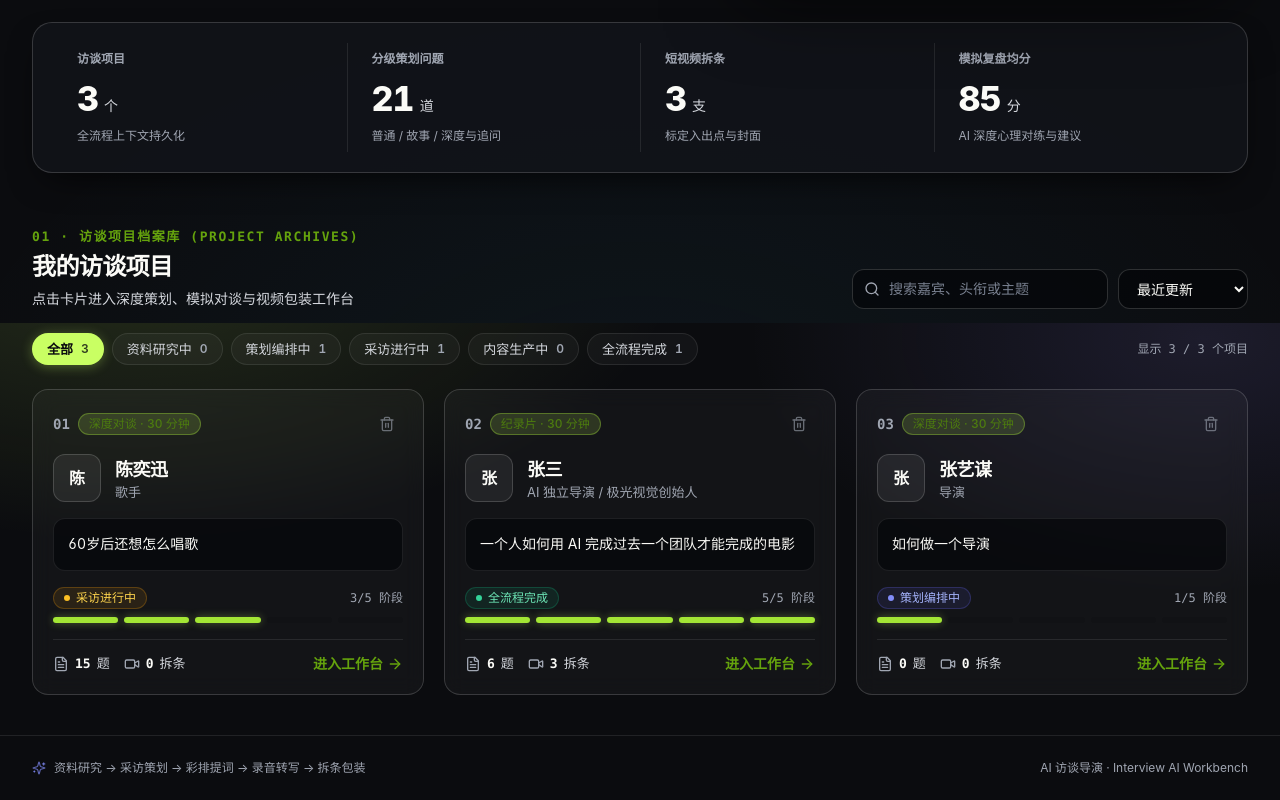
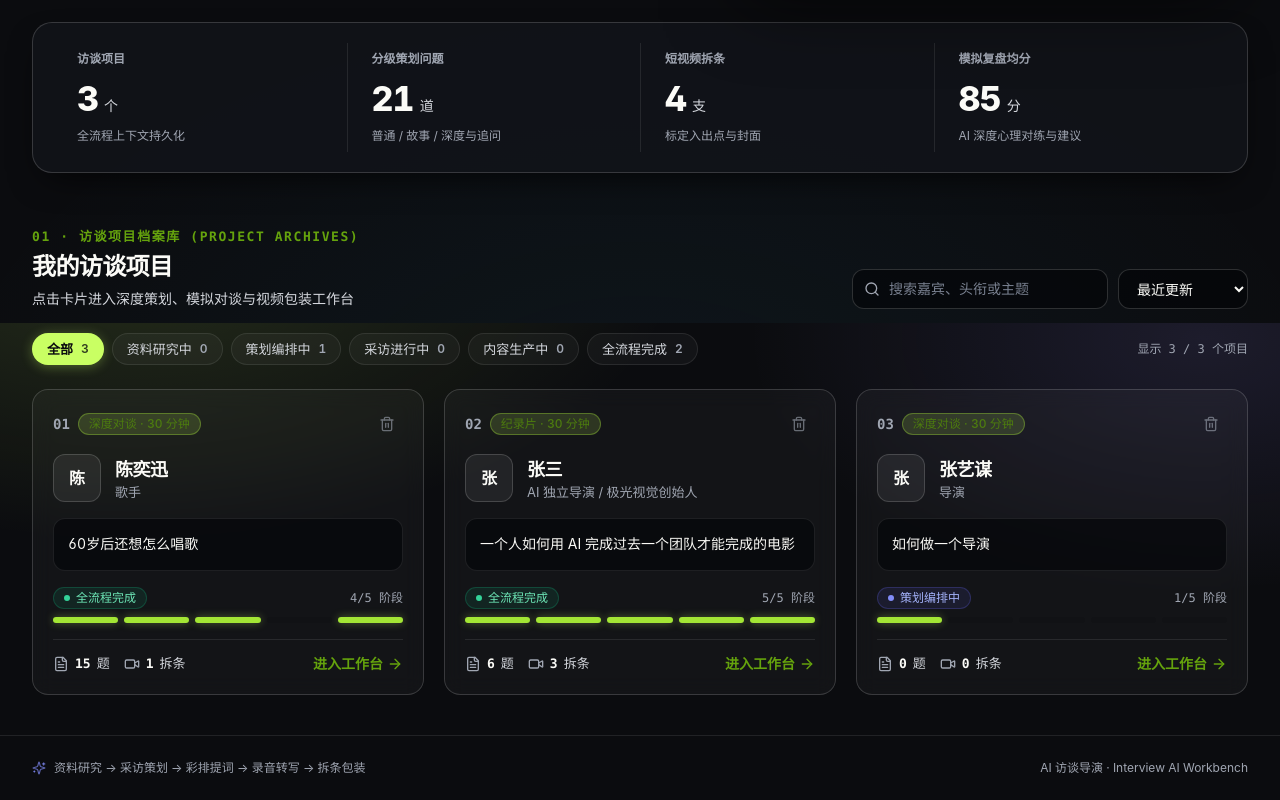
Before and after one commit to Eason-Xi/WebCodingShow, a Next.js app: page / in a window 1280 px wide. Shown: the part 477-1277 px from the top of the page. Built offline with nearby package versions, Linux system fonts and the light colour scheme.

Commit message:
docs: 在 README 中加入全流程产品实机高清截图与图文架构展示

```diff
--- a/data/projects.json
+++ b/data/projects.json
@@ -10,9 +10,9 @@
     "targetAudience": "粉丝",
     "interviewStyle": "深度对谈",
     "focusDirection": "",
-    "status": "interviewing",
+    "status": "completed",
     "createdAt": "2026-09-18T06:33:32.686Z",
-    "updatedAt": "2026-09-18T10:29:01.446Z",
+    "updatedAt": "2026-09-18T11:12:18.034Z",
     "rawMaterials": [],
     "profile": {
       "identity": {
@@ -344,46 +344,97 @@
           "role": "guest",
           "content": "（停顿了一下）《浮夸》那个唱法……其实不是我想炫技。你想想，一个平时很压抑的人，突然有一天爆发了，他会怎么说话？他不会很优雅地、很有技巧地跟你说\"我很不开心\"。他会喊、会叫、会失控。\n\n我唱《浮夸》的时候，就是那种感觉。那个\"夸张\"其实不是为了好听，是为了真实。小人物嘛，平时没人在意你，只有在KTV里、在某个瞬间，你才敢把心里那个\"我很重要、我想被看到\"的东西喊出来。那个声音一定是扭曲的、不完美的。\n\n所以你说技巧……我觉得那不是技巧，那是情绪本身。就好像你哭的时候不会想着\"我要哭得好听一点\"对吧？",
           "timestamp": "03:08 PM"
+        },
+        {
+          "id": "msg-1789729802877-u",
+          "role": "interviewer",
+          "content": "《孤勇者》成为现象级歌曲，甚至破圈到儿童群体。你当初录制时特意保留了一些瑕疵，这是出于怎样的考虑？",
+          "timestamp": "07:10 PM"
+        },
+        {
+          "id": "msg-1789729806161-g",
+          "role": "guest",
+          "content": "对，那个是我故意留的。因为《孤勇者》讲的是\"平凡人也可以是英雄\"，如果我唱得太完美、太光滑，反而会跟这个主题打架。\n\n你想想，真正在生活里挣扎的人，他的声音是什么样的？不是那种修得很干净的、没有一丝裂痕的。他可能累、可能沙哑、可能某个字咬得没那么准。但那个才是真的。\n\n我当时跟制作人说，这个地方不要修，那个换气的声音留着。因为那口气……那口气就是\"我还在撑\"的证据。小朋友听到可能会觉得\"哦，原来不用唱得多完美也可以很勇敢\"。这个比技巧重要。\n\n而且我自己也怕。怕唱得太漂亮，反而把那个\"孤\"字给唱没了。",
+          "timestamp": "07:10 PM"
         }
       ],
       "reviewReport": {
         "overallRating": 85,
-        "summary": "主持人提问立意高、有文化厚度，成功引导嘉宾进行了深度自我剖析；但追问意识薄弱，多次错失嘉宾抛出的关键情感线索，导致对话未达极致张力。",
+        "summary": "主持人提问路径清晰，从自我认知到情感表达再到创作细节，层次感强，但错失了嘉宾抛出的多个情绪钩子，追问深度不足，未能将对话推向更极致的戏剧张力。",
         "strengths": [
-          "开场提问以‘选一首歌代表变化’切入，既有时间跨度又有个人叙事空间，成功让嘉宾主动梳理了从《K歌之王》到《孤勇者》的创作心理转变。",
-          "第二问引用嘉宾过往言论并制造矛盾点（‘情感出口’vs‘夸张唱腔’），有效激发嘉宾对《浮夸》演唱本质的深层解释，体现了功课准备和临场思辨。"
+          "开场问题具有纵深感，用‘选一首歌代表变化’引导嘉宾自我梳理艺术生涯，迅速建立对话的哲学基调。",
+          "第二问巧妙引用嘉宾过往言论制造‘矛盾点’，激发嘉宾深入阐释《浮夸》的演唱哲学，获得高质量回答。",
+          "第三问聚焦《孤勇者》录制细节，切口具体，让嘉宾自然带出‘瑕疵即真实’的创作理念，增强了回答的可信度与感染力。"
         ],
         "missedOpportunities": [
           {
-            "dialogueSnippet": "所以如果非要选一首，可能……我会说‘下一首’吧。（笑）",
-            "reason": "嘉宾用幽默回避了终极选择，但‘下一首’背后可能隐藏着对未来的不确定、对过去的释然或对当下状态的自信。主持人未抓住这个情绪转折点，错失了挖掘其当下心态与未来期待的戏剧性时刻。",
-            "suggestedFollowUp": "‘下一首’——是还没写出来，还是不想被过去定义？如果现在有一首还没诞生的歌能代表你，你希望它是什么样子？"
+            "dialogueSnippet": "所以如果非要选一首，可能……我会说'下一首'吧。（笑）",
+            "reason": "这是嘉宾在首轮回答中抛出的极具象征意义的金句，既是对自我艺术生涯的开放态度，也暗含对未来的期待与不安。主持人未抓住这个‘未完成感’追问，错失了挖掘嘉宾当下心境与未来焦虑的机会。",
+            "suggestedFollowUp": "‘下一首’——这个答案里好像藏着一种永远在路上的状态。是还没找到那首‘最对’的歌，还是你其实享受这种‘永远在下一首’的期待？"
           },
           {
-            "dialogueSnippet": "小人物嘛，平时没人在意你，只有在KTV里、在某个瞬间，你才敢把心里那个‘我很重要、我想被看到’的东西喊出来。",
-            "reason": "嘉宾罕见地袒露了‘想被看到’的脆弱与渴望，这是极佳的情感爆破点。主持人未顺势追问其个人经历或具体场景，导致对话停留在抽象层面，失去了让嘉宾讲述真实故事的机会。",
-            "suggestedFollowUp": "你刚才说‘想被看到’——你自己有没有过那样一个瞬间，在KTV或者别的什么地方，突然特别想让某个人看到你？"
+            "dialogueSnippet": "小人物嘛，平时没人在意你，只有在KTV里、在某个瞬间，你才敢把心里那个'我很重要、我想被看到'的东西喊出来。",
+            "reason": "嘉宾罕见地袒露了‘想被看到’的脆弱与渴望，这是极佳的情感爆破点。主持人却直接跳向《孤勇者》，错失了追问‘陈奕迅本人是否也有这种小人物时刻’的良机，未能将角色与本人打通。",
+            "suggestedFollowUp": "你唱的是小人物，但你自己早已是巨星。那种‘想被看到’的渴望，现在还在吗？还是说，你其实一直在替那些没被看到的人喊？"
           },
           {
-            "dialogueSnippet": "就好像你哭的时候不会想着‘我要哭得好听一点’对吧？",
-            "reason": "嘉宾用反问收束，将情绪表达推向极致真实。主持人未接住这个反问，既没有共情回应，也没有进一步追问‘你最近一次这样哭是什么时候’，错失了将对话推向高潮的契机。",
-            "suggestedFollowUp": "那你最近一次这样‘哭得不好听’是什么时候？是为了什么？"
+            "dialogueSnippet": "而且我自己也怕。怕唱得太漂亮，反而把那个'孤'字给唱没了。",
+            "reason": "嘉宾在这里暴露了创作中的‘恐惧’——一种对‘完美’的警惕，对‘孤独感’被稀释的担忧。这是极具人格深度的自白，主持人仅以‘出于怎样的考虑’提问，未跟进这种恐惧的根源与代价，错失了让嘉宾展现脆弱与自省的机会。",
+            "suggestedFollowUp": "你怕把‘孤’字唱没了——那在你自己的生活里，你怕不怕‘孤’这个字？你享受它，还是也在对抗它？"
           }
         ],
         "redundantQuestions": [
-          "‘如果让你选一首歌来代表自己这二十多年的变化，你会选哪一首？为什么？’——‘为什么’略显冗余，因为嘉宾自然会在选择中解释原因，可改为更开放的‘你会怎么描述这个选择？’"
+          "第一问中‘为什么’略显多余，嘉宾已自然解释选择理由，可改为更开放的‘你希望这首歌替你说出什么？’",
+          "第二问中‘这种表达方式背后，你想传递什么样的情感？’与嘉宾前文已提到的‘情感出口’有重复，可更聚焦于‘夸张与真实之间的边界’。"
         ],
         "overallAdvice": [
-          "增强追问意识：当嘉宾抛出情绪词（如‘想被看到’‘下一首’‘哭得不好听’）时，立即用‘具体场景+个人感受’的追问公式深挖，避免话题滑向抽象总结。",
-          "减少预设框架：第二问虽巧妙，但‘情感出口vs技巧炫耀’的二元对立稍显刻意，可改为更中立的‘很多人说《浮夸》是你技巧的巅峰，但你自己怎么看这种唱法？’以获取更自然的回应。",
-          "控制节奏留白：嘉宾回答后不要急于抛出下一问，适当沉默或简短共情（如‘听起来那很不容易’），给嘉宾继续倾诉的空间，往往能收获更真实的素材。"
+          "强化‘钩子思维’：嘉宾的每一个比喻、笑声、停顿都是情绪线索，必须立即抓住并追问，而不是按预设提纲推进。",
+          "减少‘解释性提问’，多用‘体验性提问’：少问‘为什么’，多问‘那一刻你是什么感觉’‘你怕什么’，逼出更私人的回答。",
+          "敢于在嘉宾给出金句后‘沉默两秒’，用眼神和停顿制造压力，让嘉宾自己补充，往往能逼出更真实的下一句。"
         ]
       },
       "createdAt": "2026-09-18T07:07:23.045Z"
     },
     "transcript": [],
-    "shortVideos": [],
-    "quotes": []
+    "shortVideos": [
+      {
+        "id": "sv-1789729938032-1",
+        "title": "陈奕迅：AI让我手抖，电影工业被砸碎了！",
+        "duration": "00:45",
+        "inPoint": "00:01:20",
+        "outPoint": "00:02:05",
+        "coreOpinion": "AI不是提升效率，而是彻底砸碎传统电影工业流程，让个人创作者拥有颠覆性力量。",
+        "coverTitle": "AI砸碎电影工业！",
+        "scriptSnippet": "嘉宾：其实是在2023年底，我一个人在房间用生成式工具跑出了传统剧组需要搭建半个月的场景，那一刻我手都在抖。我意识到不是效率提升，而是工业流程彻底被砸碎了。"
+      }
+    ],
+    "quotes": [
+      {
+        "id": "q-1789729938032-1",
+        "text": "我意识到不是效率提升，而是工业流程彻底被砸碎了。",
+        "timecode": "00:02:00",
+        "category": "行业洞察",
+        "socialHooks": {
+          "xiaohongshu": "陈奕迅一句话点醒我：AI不是效率工具，是工业革命的锤子🔨 #AI #电影工业 #陈奕迅",
+          "weibo": "#陈奕迅说AI砸碎电影工业# 不是效率提升，而是工业流程彻底被砸碎了！这洞察太狠了🔥",
+          "posterCaption": "AI不是效率，是砸碎！"
+        }
+      }
+    ],
+    "packaging": {
+      "youtubeTitle": "陈奕迅深度访谈：60岁后还想怎么唱歌？AI如何砸碎电影工业",
+      "bilibiliTitle": "陈奕迅惊曝：AI让我手抖，电影工业被彻底砸碎！【深度访谈】",
+      "douyinTitle": "陈奕迅：AI让我手抖！电影工业被砸碎了！#AI #陈奕迅",
+      "xiaohongshuTitle": "陈奕迅60岁后的唱歌梦，竟被AI彻底改变？认知反差！",
+      "showDescription": "陈奕迅罕见深度访谈，畅谈60岁后还想怎么唱歌，并爆出2023年底用AI生成场景的震撼体验：“那一刻我手都在抖，不是效率提升，而是工业流程彻底被砸碎了。”金句频出，犀利洞察AI对电影工业的颠覆。本期节目带你走进陈奕迅的内心世界，探讨音乐与科技的碰撞，感受时代变革下的创作激情。",
+      "chaptersTimeline": "00:00 开场：60岁后的唱歌梦想\n01:20 AI震撼时刻：手抖的瞬间\n02:05 工业流程被砸碎：不是效率提升\n03:30 未来创作展望",
+      "seoKeywords": [
+        "陈奕迅",
+        "AI电影",
+        "60岁唱歌",
+        "工业流程颠覆"
+      ]
+    }
   },
   {
     "id": "proj-1789697027779",
--- a/src/components/interview/InterviewTab.tsx
+++ b/src/components/interview/InterviewTab.tsx
@@ -38,7 +38,13 @@ interface Props {
 }
 
 export default function InterviewTab({ project, onUpdate }: Props) {
-  const [subMode, setSubMode] = useState<"simulation" | "teleprompter">("simulation");
+  const [subMode, setSubMode] = useState<"simulation" | "teleprompter">(() => {
+    if (typeof window !== "undefined") {
+      const sp = new URLSearchParams(window.location.search);
+      if (sp.get("subMode") === "teleprompter") return "teleprompter";
+    }
+    return "simulation";
+  });
   const [chatInput, setChatInput] = useState("");
   const [chatLoading, setChatLoading] = useState(false);
   const [reviewLoading, setReviewLoading] = useState(false);
```
Also changed, not shown: 8 other files (tests, documents, lock files or other folders).
